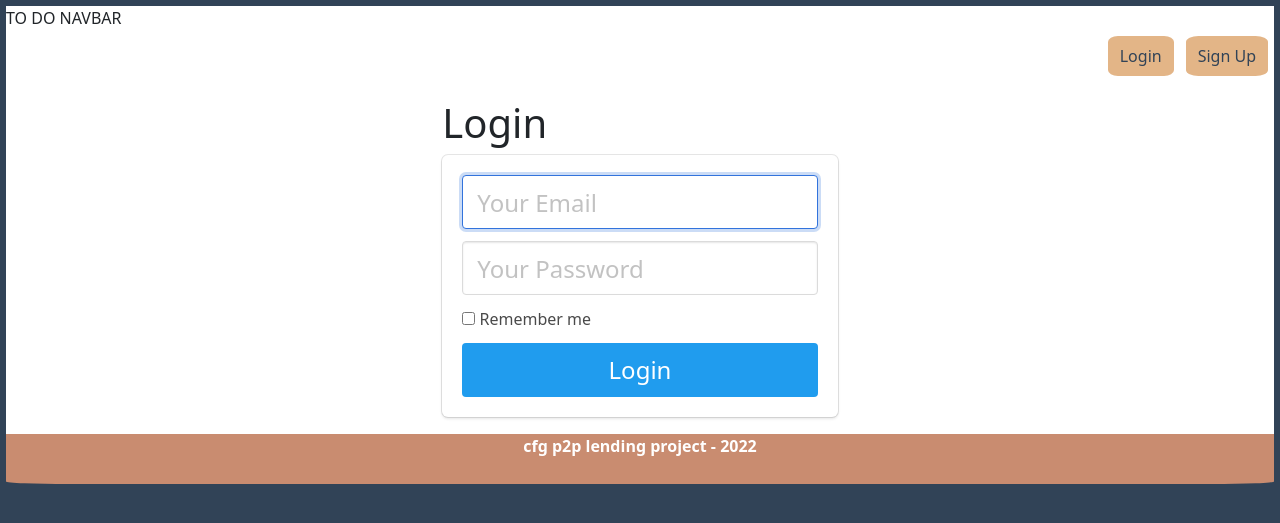
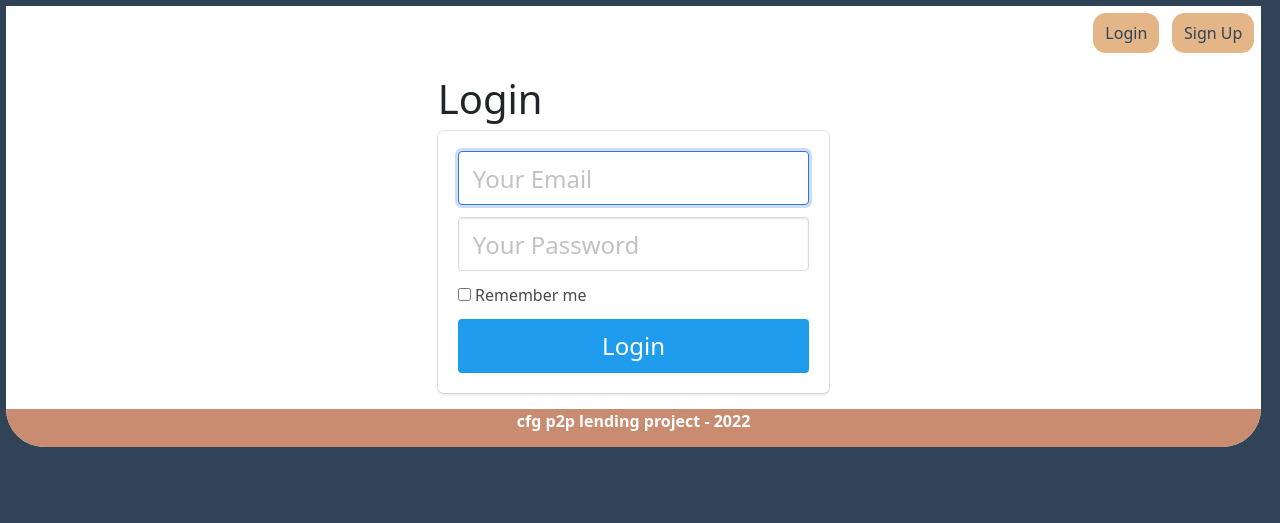
Before and after one commit to ingridkvcs/cfg_p2p_project, a Flask app: page /login in a window 1280 px wide. Shown: the top 523 px of the page. Run offline with Flask 2, Linux system fonts and the light colour scheme; parts of the project's set-up code (start-up, migrations or seed data) failed here and were passed over.

Commit message:
updated base.html by placing viewport after the html tag, changed measurements in css from % and px to vw

```diff
--- a/static/css/style.css
+++ b/static/css/style.css
@@ -1,18 +1,19 @@
 .html{
-    margin: 6px;
+    margin: 0.5vw;
     scroll-behavior: smooth;
     background-color: #314357;
 }
 
 .body{
-    border-radius: 0 0 5% 5%;
+    width: 98vw;
+    border-radius: 0 0 3vw 3vw;
 }
 
 .navbar-item{
-    margin: 6px;
+    margin: 0.5vw;
     background-color: #c98c70;
     color: #314357;
-    border-radius: 15% 15% 15% 15%;
+    border-radius: 1vw 1vw 1vw 1vw;
     text-decoration: none;
 }
 
@@ -34,8 +35,8 @@
 
 .title {
   background-color: #FFFFFF;
-  width: 100%;
-  height: 300px;
+  width: 97.5vw;
+  height: 20vw;
   background-repeat: no-repeat;
   background-size: cover;
   border: 3px white;
@@ -45,29 +46,29 @@
   text-transform: uppercase;
   -webkit-text-stroke: 0.5px #314357;
   background-image: url(https://live.staticflickr.com/65535/52272296739_4f722e4798_h.jpg);
-  background-position-y: 30%;
+  background-position-y: 0vw;
 }
 
 #content{
-    margin: 5px;
+    margin: 0.3vw;
 }
 
 .container {
     display: flex;
     flex-direction: row;
-    gap: 50px;
+    gap: 10vw;
     justify-content: center;
     color:#314357;
-    padding:10px;
+    padding:3vw;
     text-align: center;
 }
 
 .lenders{
     flex: center;
-    width: 40%;
+    width: 40vw;
     border: 2px solid #456672;
-    border-radius: 10% 10% 10% 10%;
-    padding: 10px;
+    border-radius: 2vw 2vw 2vw 2vw;
+    padding: 1vw;
     background-color: #FFFFFF;
     box-shadow: 5px 5px 25px #314357;
 }
@@ -75,10 +76,10 @@
 
 .borrowers{
     flex: center;
-    width: 40%;
+    width: 40vw;
     border: 2px solid #456672;
-    border-radius: 10% 10% 10% 10%;
-    padding: 10px;
+    border-radius: 2vw 2vw 2vw 2vw;
+    padding: 1vw;
     box-shadow: 5px 5px 25px #314357;
 }
 
@@ -114,11 +115,11 @@
 
 #footer{
     text-align: center;
-    border-radius: 0 0 10% 10%;
+    border-radius: 0 0 10vw 10vw;
     background-color: #c98c70;
     text-transform: lowercase;
-    height: 50px;
-    border-radius: 0 0 5% 5%;
+    height: 3vw;
+    border-radius: 0 0 5vw 5vw;
     color: #FFFFFF;
 }
 
--- a/templates/base.html
+++ b/templates/base.html
@@ -3,7 +3,6 @@
 <head>
     {% block head %}
     <title>{% block title %}{% endblock %} - P2P</title>
-    <meta name="viewport" content="width=device-width, initial-scale=1.0">
     <link rel="stylesheet" href="https://cdnjs.cloudflare.com/ajax/libs/bulma/0.7.2/css/bulma.min.css"/>
     <link href="https://cdn.jsdelivr.net/npm/bootstrap@5.0.2/dist/css/bootstrap.min.css"
           rel="stylesheet"
@@ -24,3 +23,5 @@
 </body>
 
 </html>
+
+<meta name="viewport" content="width=100vw, initial-scale=1.0">
--- a/templates/index.html
+++ b/templates/index.html
@@ -34,9 +34,7 @@
     <a class="sign_up" href="signup"><font size="+3"><b>Sign up today</b></font></a>
 </div>
 
-<div>
-    <p>Thank you for using our website! </p>
-</div>
+<p></p>
 
 
 {% endblock %}
--- a/templates/navbar.html
+++ b/templates/navbar.html
@@ -1,6 +1,8 @@
-<nav>
-    TO DO NAVBAR
-</nav>
+<!--<nav>-->
+<!--    <div class="links">-->
+<!--          <a href="index"><font size="+3"><b>Home</b></font></a>-->
+<!--        </div>-->
+<!--</nav>-->
 <div class="navbar-end">
     {% if not current_user.is_authenticated %}
     <a href="{{ url_for('auth.login') }}" class="navbar-item">
```
